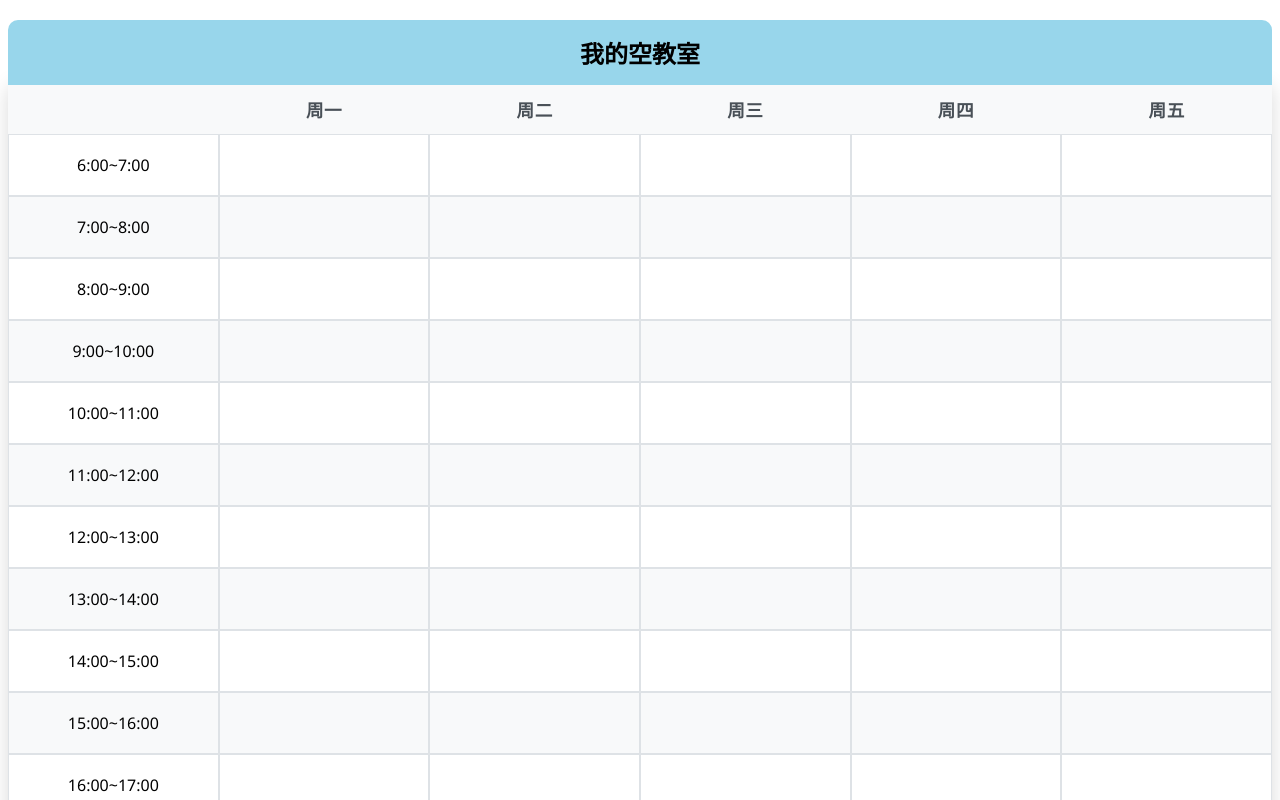
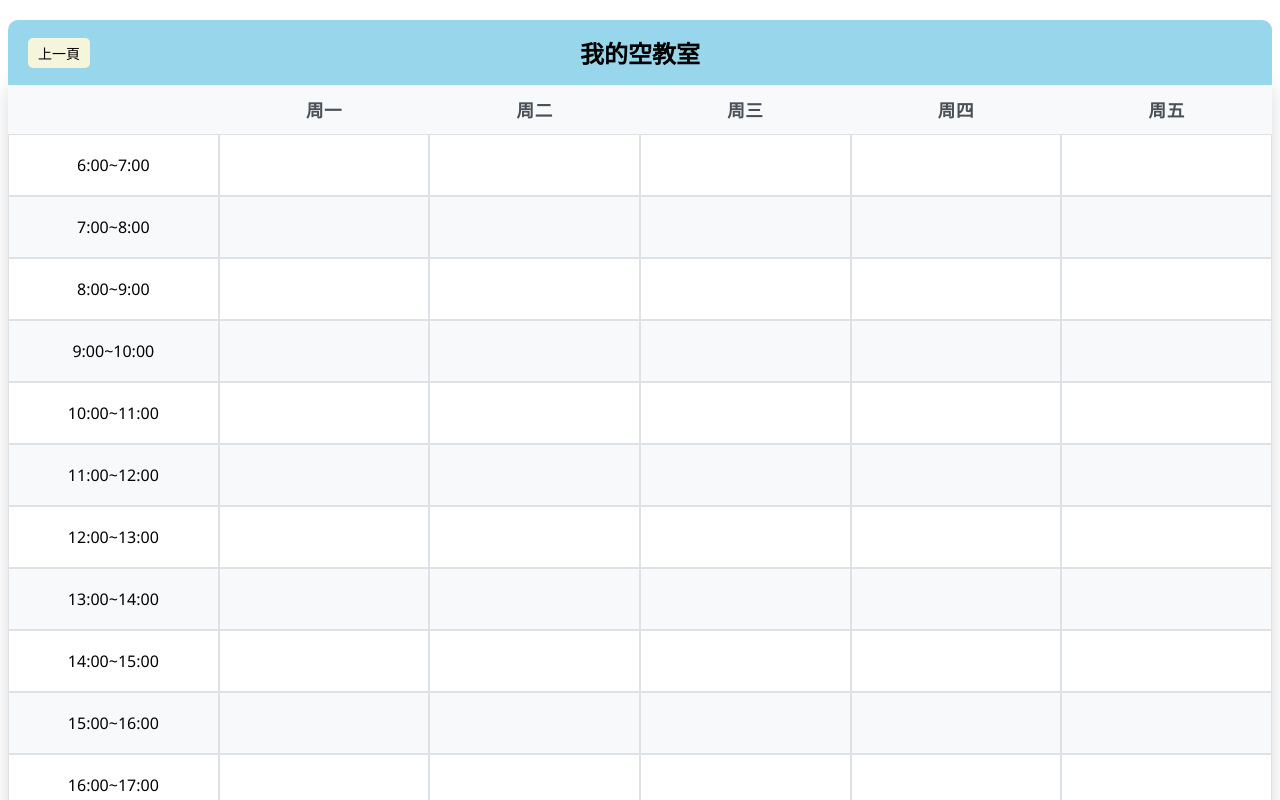
Before and after one commit to gtc0823/empty_classroom_search, a plain HTML site: page my_favorite.html in a window 1280 px wide. Shown: the top 800 px of the page. Drawn offline with Linux system fonts and the light colour scheme; some packages are replaced by stand-ins of ours; a script that the page names is missing.

Commit message:
final_version

```diff
--- a/my_favorite.html
+++ b/my_favorite.html
@@ -7,7 +7,10 @@
 </head>
 <body>
     <table id="my-favorite-table">
-    <caption>我的空教室</caption>
+    <caption>
+        我的空教室
+        <button id="back-btn">上一頁</button>
+    </caption>
 
     <tr height="10" align="center" class="weekday">
         <th> </th>
--- a/scripts/favorite.js
+++ b/scripts/favorite.js
@@ -56,3 +56,8 @@ window.onload = () => {
       });
   }
 };
+
+document.getElementById("back-btn").addEventListener("click", function() {
+  // 跳转到 my_favorite.html
+  window.location.href = "index.html";
+});
--- a/styles/my_favorite.css
+++ b/styles/my_favorite.css
@@ -13,7 +13,6 @@ table {
   border-radius: 10px;
   overflow: hidden;
 }
-
 
 #my-favorite-table {
   width: 100%;
@@ -61,11 +60,35 @@ button:active {
 
 /* 表頭樣式 */
 caption {
+  justify-content: center;
+  align-items: center;
+  position: relative; /* 使得可以絕對定位按鈕 */
   font-size: 1.5em;
+  padding: 15px;
   font-weight: bold;
-  padding: 15px;
   color: black;
   background: rgb(152, 214, 235)
+}
+
+/* 設置返回按鈕的樣式，並將其定位在最左邊 */
+#back-btn {
+  position: absolute;
+  left: 20px; /* 距離左邊距離 */
+  top: 50%;
+  transform: translateY(-50%); /* 垂直居中 */
+  padding: 5px 10px;
+  font-size: 14px;
+  background-color: #f5f5dc;
+  color: black;
+  border: none;
+  cursor: pointer;
+  border-radius: 5px;
+}
+
+#back-btn:hover {
+  background-color: #000000;
+  color: white;
+  transition: all 0.5s ease;
 
 }
 
```
Also changed, not shown: scripts/app.js (+10 -1 lines).
